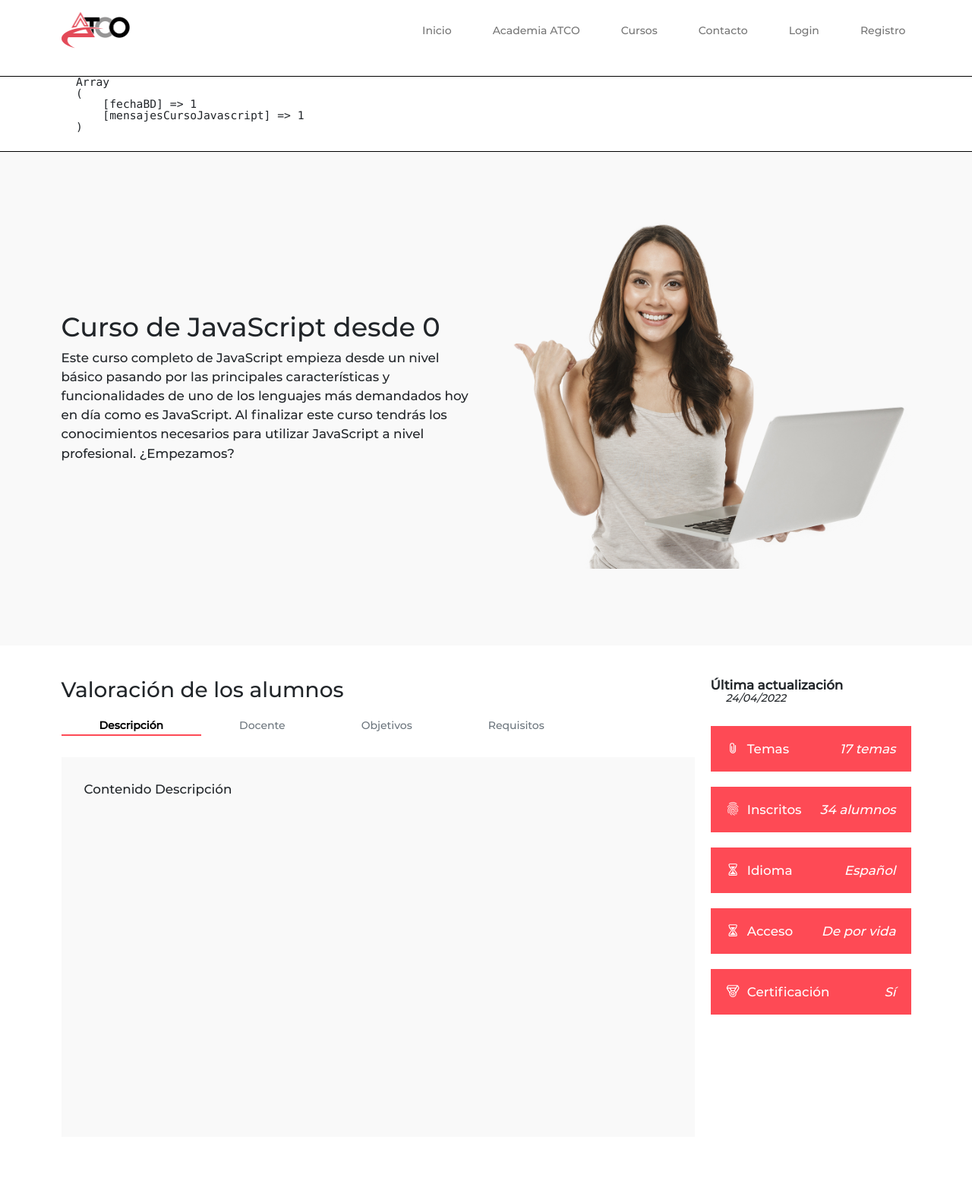
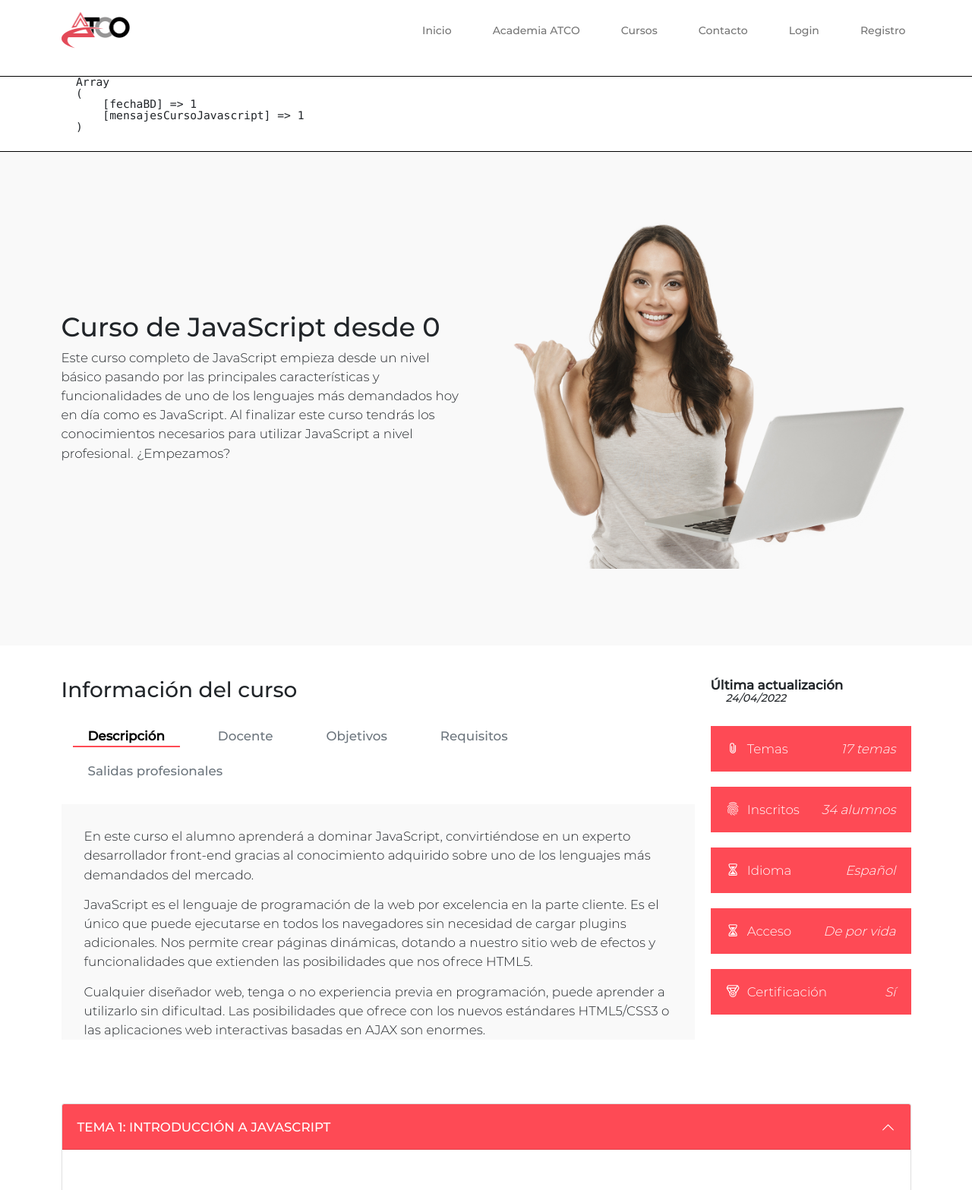
Before and after one commit to magallart/academia_tco, a PHP site: template app/templates/cursoJavascript.php in a window 1280 px wide. Shown: the top 1567 px of the page at 76% size. Run offline with PHP 8.4, Linux system fonts and the light colour scheme; the template is opened without the code that fills it, so the values that code supplies are empty; the visitor is signed in with stand-in values (Sample User, id 1); some libraries are stand-ins or nearby versions.

Commit message:
Curso JavaScript
Algunos retoques de diseño y añadida información en las pestañas.

```diff
--- a/app/templates/cursoJavascript.php
+++ b/app/templates/cursoJavascript.php
@@ -28,12 +28,7 @@
     <div class="container curso-tabs">
         <div class="row">
             <div class="col-lg-9">
-                <div class="valoracion">
-                    <h2>Valoración de los alumnos</h2>
-                </div>
-
-                <link href="https://fonts.googleapis.com/css?family=Montserrat:400,700,200" rel="stylesheet" />
-                <link href="https://use.fontawesome.com/releases/v5.0.6/css/all.css" rel="stylesheet">
+                    <h2>Información del curso</h2>
 
                 <ul class="nav">
                     <li class="nav-item">
@@ -48,11 +43,18 @@
                     <li class="nav-item">
                         <a class="nav-link link-secondary" id="requisitos-tab" data-bs-toggle="tab" data-bs-target="#requisitos" href="#">Requisitos</a>
                     </li>
+                    <li class="nav-item">
+                        <a class="nav-link link-secondary" id="salidas-tab" data-bs-toggle="tab" data-bs-target="#salidas" href="#">Salidas profesionales</a>
+                    </li>
                 </ul>
 
                 <div class="tab-content" id="tabContent">
                     <div class="tab-pane fade show active" id="descripcion" role="tabpanel" aria-labelledby="descripcion-tab">
-                        <p>Contenido Descripción</p>
+                        <p>En este curso el alumno aprenderá a dominar JavaScript, convirtiéndose en un experto desarrollador front-end gracias al conocimiento adquirido sobre uno de los lenguajes más demandados del mercado.</p>
+
+                        <p>JavaScript es el lenguaje de programación de la web por excelencia en la parte cliente. Es el único que puede ejecutarse en todos los navegadores sin necesidad de cargar plugins adicionales. Nos permite crear páginas dinámicas, dotando a nuestro sitio web de efectos y funcionalidades que extienden las posibilidades que nos ofrece HTML5.</p>
+
+                        <p>Cualquier diseñador web, tenga o no experiencia previa en programación, puede aprender a utilizarlo sin dificultad. Las posibilidades que ofrece con los nuevos estándares HTML5/CSS3 o las aplicaciones web interactivas basadas en AJAX son enormes.</p>
                     </div>
                     <div class="tab-pane fade" id="docente" role="tabpanel" aria-labelledby="docente-tab">
                         <p>Contenido Docente</p>
@@ -61,7 +63,20 @@
                         <p>Contenido Objetivos</p>
                     </div>
                     <div class="tab-pane fade" id="requisitos" role="tabpanel" aria-labelledby="requisitos-tab">
-                        <p>Contenido Requisitos</p>
+                        <p>El curso parte desde cero pero son necesarios conocimientos básicos de programación, da igual el lenguaje que sepas.</p>
+
+                        <p>Es necesario dominar los lenguajes de HTML5 y CSS3 para un adecuado aprovechamiento del curso.</p>
+
+                        <p>Para realizar el curso te aconsejamos utilizar el programa Visual Studio Code que es totalmente gratuito.</p>
+                    </div>
+                    <div class="tab-pane fade" id="salidas" role="tabpanel" aria-labelledby="salidas-tab">
+                        <p>Realiza esta formación y te prepararemos para trabajar, tanto por cuenta  ajena como propia, como profesional en las siguientes áreas:</p>
+                        <ul>
+                            <li>Desarrollador front-end.</li>
+                            <li>Desarrollador Web.</li>
+                            <li>Programador de aplicaciones web Javascript.</li>
+                            <li>Visual designer.</li>
+                        </ul>
                     </div>
                 </div>
             </div>
@@ -131,8 +146,8 @@
                         </h2>
                         <div id="collapseTwo" class="accordion-collapse collapse" aria-labelledby="headingTwo" data-bs-parent="#accordionExample">
                             <div class="accordion-body">
-                            <p>El hoisting JavaScript es uno de los conceptos principales que debes entender. También llamado alzado JavaScript, eleva la declaración de variables y las funciones declaradas al inicio del programa.</p>
-                            <iframe width="560" height="315" src="https://www.youtube.com/embed/sv4-Lq495Qc" title="YouTube video player" frameborder="0" allow="accelerometer; autoplay; clipboard-write; encrypted-media; gyroscope; picture-in-picture" allowfullscreen></iframe>
+                                <p>El hoisting JavaScript es uno de los conceptos principales que debes entender. También llamado alzado JavaScript, eleva la declaración de variables y las funciones declaradas al inicio del programa.</p>
+                                <iframe width="560" height="315" src="https://www.youtube.com/embed/sv4-Lq495Qc" title="YouTube video player" frameborder="0" allow="accelerometer; autoplay; clipboard-write; encrypted-media; gyroscope; picture-in-picture" allowfullscreen></iframe>
                             </div>
                         </div>
                     </div>
@@ -144,8 +159,8 @@
                         </h2>
                         <div id="collapseThree" class="accordion-collapse collapse" aria-labelledby="headingThree" data-bs-parent="#accordionExample">
                             <div class="accordion-body">
-                            <p>Aprende las principales diferencias entre var vs let a la hora de declarar variables JavaScript. Por ejemplo, las variables declaradas con var tienen ámbito de función mientras que las variables let JavaScript tienen ámbito de bloque. También se comportan diferente a la hora de ser alzadas.</p>
-                            <iframe width="560" height="315" src="https://www.youtube.com/embed/iIkeGM1I-cM" title="YouTube video player" frameborder="0" allow="accelerometer; autoplay; clipboard-write; encrypted-media; gyroscope; picture-in-picture" allowfullscreen></iframe>
+                                <p>Aprende las principales diferencias entre var vs let a la hora de declarar variables JavaScript. Por ejemplo, las variables declaradas con var tienen ámbito de función mientras que las variables let JavaScript tienen ámbito de bloque. También se comportan diferente a la hora de ser alzadas.</p>
+                                <iframe width="560" height="315" src="https://www.youtube.com/embed/iIkeGM1I-cM" title="YouTube video player" frameborder="0" allow="accelerometer; autoplay; clipboard-write; encrypted-media; gyroscope; picture-in-picture" allowfullscreen></iframe>
                             </div>
                         </div>
                     </div>
--- a/web/css/cursos.css
+++ b/web/css/cursos.css
@@ -5,15 +5,36 @@
   padding-bottom: 5px;
 }
 
+.curso-tabs ul.nav {
+    margin-top: 20px;
+  }
+
 .curso-tabs a {
-  padding: 15px 50px;
+  padding: 15px 20px;
+  margin: 0 15px;
+  font-size: 1.2rem;
 }
 
 .curso-tabs .tab-pane {
-  height: 500px;
+  height: 310px;
   background-color: var(--color3);
   padding: 30px;
   margin-top: 20px;
+}
+
+.curso-tabs .tab-pane ul li {
+  padding-bottom: 10px;
+}
+
+.curso-tabs .tab-pane ul li::before {
+  display: inline-block;
+  content: " ";
+  background-image: url("../../img/caret-forward-outline.svg");
+  background-size: 12px 12px;
+  height: 12px;
+  width: 12px;
+  position: relative;
+  left: -8px;
 }
 
 .curso-tabs .actualizacion {
--- a/web/css/fonts.css
+++ b/web/css/fonts.css
@@ -20,7 +20,8 @@
     font-style: italic;
   }
 
-  p {
+  p, li {
     font-size: 1.2rem;
     line-height: 1.8rem;
+    font-family: var(--font-3);
   }
```
Also changed, not shown: img/caret-forward-outline.svg (added). Lines whose indentation alone changed are shown as unchanged.
